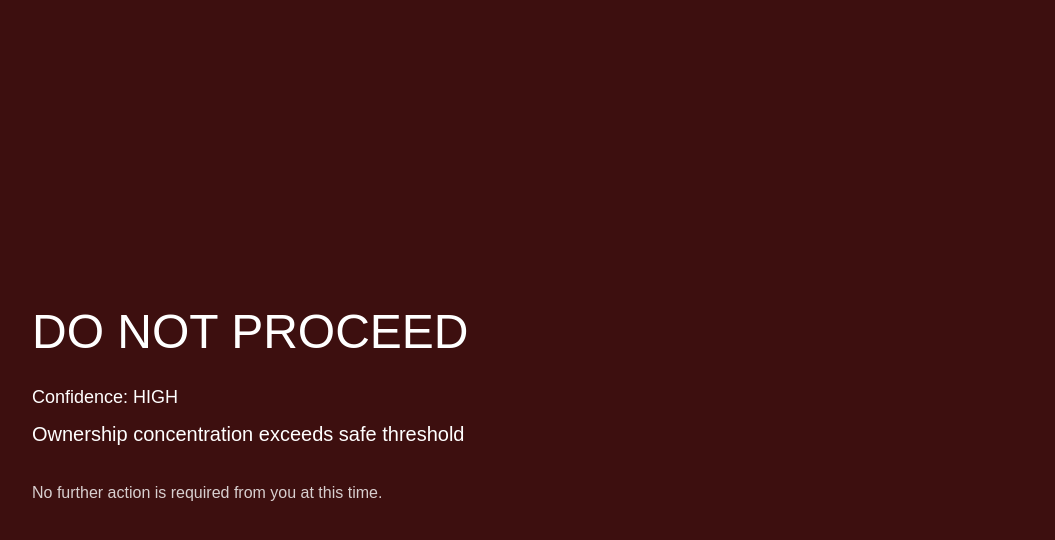
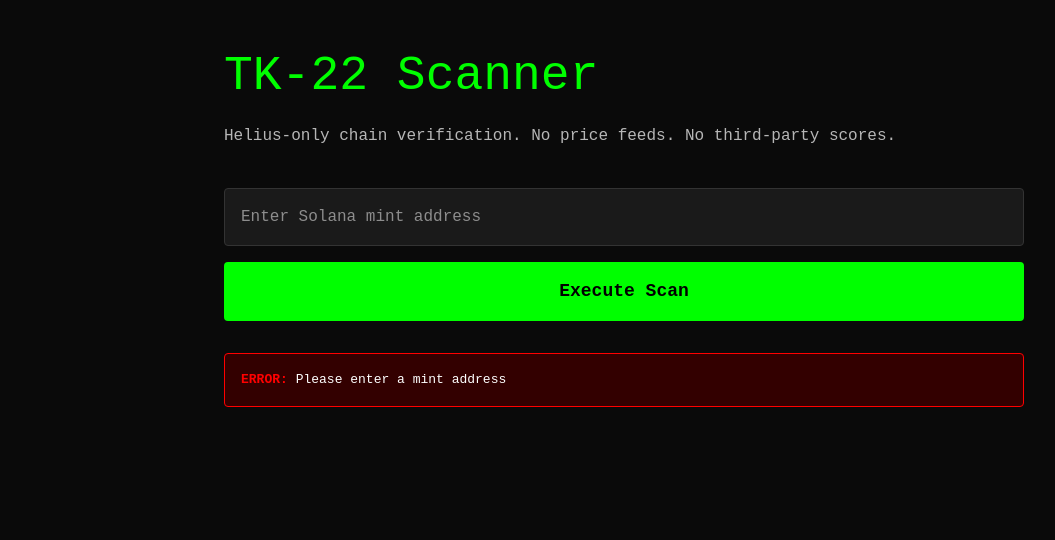
Before and after one commit to crystalclearhouse-data/tk-22-ui, a Next.js app: page / in a window 1280 px wide. Both pictures are taken after a click on the button "Execute Scan". Shown: the top 540 px of the page, without its empty margins (16-1071 px from the left). Built offline with nearby package versions, Linux system fonts and the light colour scheme.

Commit message:
Update page.tsx

```diff
--- a/src/app/page.tsx
+++ b/src/app/page.tsx
@@ -1,97 +1,235 @@
-'use client';
+"use client";
 
-import { useState } from 'react';
-import { VerdictContract } from '@/contracts/verdict';
+import { useState } from "react";
+import type { ScanReport } from "@/contracts/verdict";
 
 export default function Page() {
-  const [verdict, setVerdict] = useState<VerdictContract | null>(null);
+  const [mintAddress, setMintAddress] = useState("");
+  const [loading, setLoading] = useState(false);
+  const [report, setReport] = useState<ScanReport | null>(null);
+  const [error, setError] = useState<string | null>(null);
 
-  const executeScan = () => {
-    // Mock verdict — deterministic for v1
-    setVerdict({
-      verdict: 'DO_NOT_PROCEED',
-      confidence: 'HIGH',
-      reasons: [
-        'Ownership concentration exceeds safe threshold'
-      ],
-      signals: {
-        ownership_percent: 91,
-        liquidity_flag: true
-      },
-      scan_id: 'tk22_mock_001',
-      timestamp: new Date().toISOString()
-    });
+  const handleScan = async () => {
+    if (!mintAddress.trim()) {
+      setError("Please enter a mint address");
+      return;
+    }
+
+    setLoading(true);
+    setError(null);
+    setReport(null);
+
+    try {
+      const response = await fetch("/api/scan", {
+        method: "POST",
+        headers: { "Content-Type": "application/json" },
+        body: JSON.stringify({ mint: mintAddress }),
+      });
+
+      if (!response.ok) {
+        const errorData = await response.json();
+        throw new Error(errorData.error || "Scan failed");
+      }
+
+      const data = await response.json();
+      setReport(data);
+    } catch (err: any) {
+      setError(err.message || "An error occurred");
+    } finally {
+      setLoading(false);
+    }
   };
 
-  const getBackgroundColor = () => {
-    if (!verdict) return '#000';
-    switch (verdict.verdict) {
-      case 'SAFE_TO_PROCEED':
-        return '#0f3d2e';
-      case 'ACTION_REQUIRED':
-        return '#3d320f';
-      case 'DO_NOT_PROCEED':
-        return '#3d0f0f';
+  const getVerdictColor = (verdict: string) => {
+    switch (verdict) {
+      case "SAFE":
+        return "#00ff00";
+      case "WARNING":
+        return "#ffaa00";
+      case "FAIL_CLOSED":
+        return "#ff0000";
+      default:
+        return "#ffffff";
     }
   };
 
   return (
-    <main
+    <div
       style={{
-        minHeight: '100vh',
-        padding: 48,
-        backgroundColor: getBackgroundColor(),
-        color: '#fff',
-        display: 'flex',
-        flexDirection: 'column',
-        justifyContent: verdict ? 'center' : 'flex-start'
+        minHeight: "100vh",
+        padding: "40px 20px",
+        backgroundColor: "#0a0a0a",
+        color: "#fff",
+        fontFamily: "monospace",
       }}
     >
-      {!verdict && (
-        <>
-          <h1 style={{ fontSize: 36, marginBottom: 12 }}>
-            TK-22 Control Surface
-          </h1>
-          <p style={{ opacity: 0.7, marginBottom: 40 }}>
-            This interface exists to issue execution intent and receive closure.
-          </p>
+      <div style={{ maxWidth: "800px", margin: "0 auto" }}>
+        <h1 style={{ fontSize: "48px", marginBottom: "12px", color: "#00ff00" }}>
+          TK-22 Scanner
+        </h1>
+        <p style={{ opacity: 0.7, marginBottom: "40px", fontSize: "16px" }}>
+          Helius-only chain verification. No price feeds. No third-party scores.
+        </p>
 
+        <div style={{ marginBottom: "32px" }}>
+          <input
+            type="text"
+            value={mintAddress}
+            onChange={(e) => setMintAddress(e.target.value)}
+            placeholder="Enter Solana mint address"
+            disabled={loading}
+            style={{
+              width: "100%",
+              padding: "16px",
+              fontSize: "16px",
+              backgroundColor: "#1a1a1a",
+              border: "1px solid #333",
+              color: "#fff",
+              borderRadius: "4px",
+              marginBottom: "16px",
+              fontFamily: "monospace",
+            }}
+            onKeyPress={(e) => {
+              if (e.key === "Enter" && !loading) handleScan();
+            }}
+          />
           <button
-            onClick={executeScan}
+            onClick={handleScan}
+            disabled={loading}
             style={{
-              padding: 20,
-              fontSize: 18,
-              background: '#fff',
-              color: '#000',
-              border: 'none',
-              cursor: 'pointer',
-              maxWidth: 320
+              padding: "16px 32px",
+              fontSize: "18px",
+              backgroundColor: "#00ff00",
+              color: "#000",
+              border: "none",
+              cursor: loading ? "not-allowed" : "pointer",
+              fontWeight: "bold",
+              borderRadius: "4px",
+              width: "100%",
+              fontFamily: "monospace",
             }}
           >
-            Execute Scan
+            {loading ? "Scanning..." : "Execute Scan"}
           </button>
-        </>
-      )}
+        </div>
 
-      {verdict && (
-        <>
-          <h1 style={{ fontSize: 48, marginBottom: 16 }}>
-            {verdict.verdict.replaceAll('_', ' ')}
-          </h1>
+        {error && (
+          <div
+            style={{
+              padding: "16px",
+              backgroundColor: "#330000",
+              border: "1px solid #ff0000",
+              borderRadius: "4px",
+              marginBottom: "24px",
+            }}
+          >
+            <strong style={{ color: "#ff0000" }}>ERROR:</strong> {error}
+          </div>
+        )}
 
-          <p style={{ fontSize: 18, marginBottom: 8 }}>
-            Confidence: {verdict.confidence}
-          </p>
+        {report && (
+          <div
+            style={{
+              backgroundColor: "#1a1a1a",
+              border: `2px solid ${getVerdictColor(report.verdict)}`,
+              borderRadius: "4px",
+              padding: "24px",
+            }}
+          >
+            <h2
+              style={{
+                fontSize: "32px",
+                marginBottom: "8px",
+                color: getVerdictColor(report.verdict),
+              }}
+            >
+              {report.verdict}
+            </h2>
+            <p style={{ fontSize: "16px", marginBottom: "24px", opacity: 0.9 }}>
+              {report.summary}
+            </p>
 
-          <p style={{ fontSize: 20, marginBottom: 32 }}>
-            {verdict.reasons[0]}
-          </p>
+            {report.flags.length > 0 && (
+              <div style={{ marginBottom: "24px" }}>
+                <h3 style={{ fontSize: "18px", marginBottom: "12px" }}>Flags:</h3>
+                <ul style={{ paddingLeft: "20px", lineHeight: "1.8" }}>
+                  {report.flags.map((flag, i) => (
+                    <li key={i} style={{ opacity: 0.8 }}>
+                      {flag}
+                    </li>
+                  ))}
+                </ul>
+              </div>
+            )}
 
-          <p style={{ opacity: 0.8 }}>
-            No further action is required from you at this time.
-          </p>
-        </>
-      )}
-    </main>
+            <div
+              style={{
+                backgroundColor: "#0f0f0f",
+                padding: "16px",
+                borderRadius: "4px",
+                marginBottom: "16px",
+              }}
+            >
+              <h3 style={{ fontSize: "18px", marginBottom: "12px" }}>Chain Data:</h3>
+              <div style={{ display: "grid", gap: "8px", fontSize: "14px" }}>
+                <div>
+                  <strong>Total Supply:</strong>{" "}
+                  {report.data.totalSupply !== null ? report.data.totalSupply.toLocaleString() : "N/A"}
+                </div>
+                <div>
+                  <strong>Mint Authority:</strong>{" "}
+                  <span style={{ color: report.data.mintAuthority ? "#ff0000" : "#00ff00" }}>
+                    {report.data.mintAuthority || "REVOKED"}
+                  </span>
+                </div>
+                <div>
+                  <strong>Freeze Authority:</strong>{" "}
+                  <span style={{ color: report.data.freezeAuthority ? "#ff0000" : "#00ff00" }}>
+                    {report.data.freezeAuthority || "REVOKED"}
+                  </span>
+                </div>
+                <div>
+                  <strong>Recent Transactions:</strong>{" "}
+                  {report.data.recentTxCount !== null ? report.data.recentTxCount : "N/A"}
+                </div>
+              </div>
+            </div>
+
+            {report.data.topHolders.length > 0 && (
+              <div
+                style={{
+                  backgroundColor: "#0f0f0f",
+                  padding: "16px",
+                  borderRadius: "4px",
+                }}
+              >
+                <h3 style={{ fontSize: "18px", marginBottom: "12px" }}>Top Holders:</h3>
+                <div style={{ display: "grid", gap: "8px", fontSize: "14px" }}>
+                  {report.data.topHolders.map((holder, i) => (
+                    <div key={i}>
+                      <strong>#{i + 1}:</strong> {holder.percentage.toFixed(2)}%
+                      <span style={{ opacity: 0.6, marginLeft: "8px", fontSize: "12px" }}>
+                        ({holder.address.slice(0, 8)}...)
+                      </span>
+                    </div>
+                  ))}
+                </div>
+              </div>
+            )}
+
+            <div
+              style={{
+                marginTop: "16px",
+                fontSize: "12px",
+                opacity: 0.5,
+                textAlign: "right",
+              }}
+            >
+              Scanned: {new Date(report.scannedAt).toLocaleString()}
+            </div>
+          </div>
+        )}
+      </div>
+    </div>
   );
 }
```
